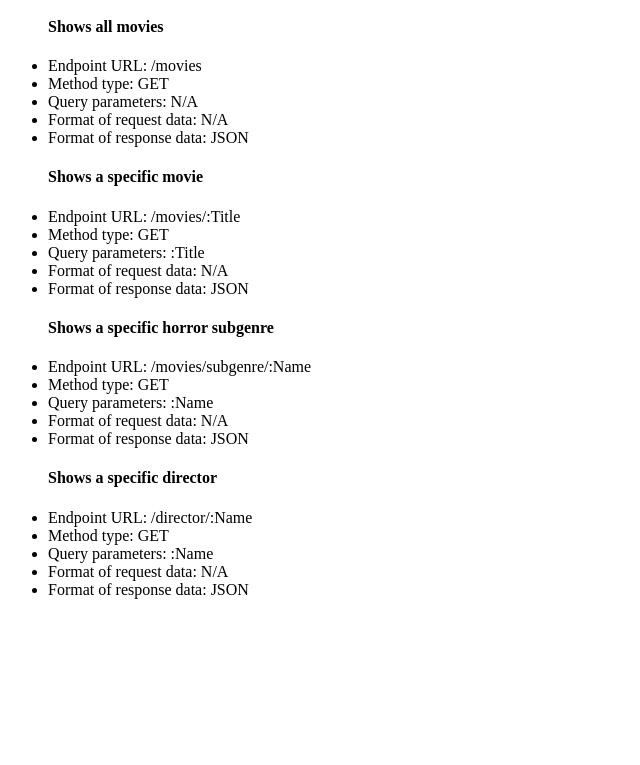
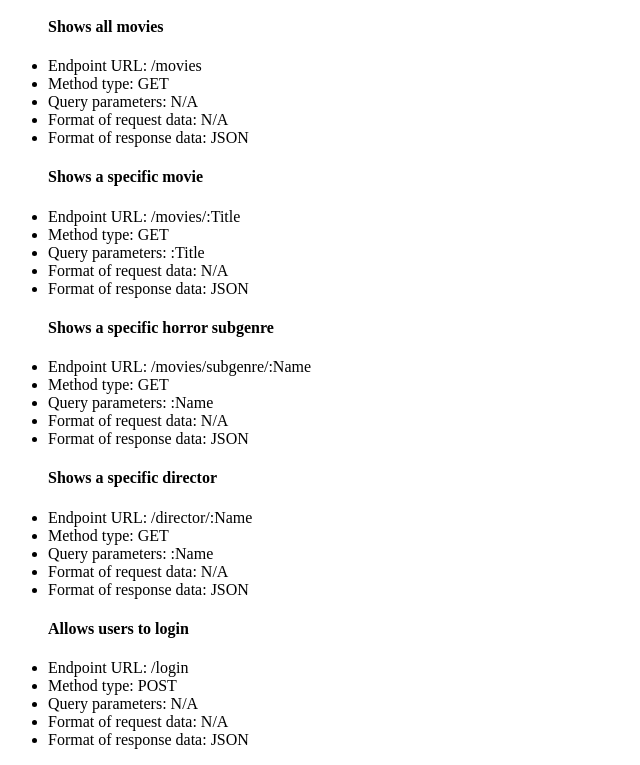
Before and after one commit to SarJohnson/movie_api, a website: page public/documentation.html in a window 1280 px wide. Shown: the part 872-1637 px from the top of the page, without its empty margins (0-640 px from the left). Before the commit the page ends 1487 px from the top, so only its background shows below. Drawn offline with Linux system fonts and the light colour scheme.

Commit message:
Added login endpoint to documentation

```diff
--- a/public/documentation.html
+++ b/public/documentation.html
@@ -165,6 +165,23 @@
             Format of response data: JSON
         </li>
     </ul>
+    <ul> <h4>Allows users to login</h4>
+        <li>
+            Endpoint URL: /login
+        </li>
+        <li>
+            Method type: POST
+        </li>
+        <li>
+            Query parameters: N/A
+        </li>
+        <li>
+            Format of request data: N/A
+        </li>
+        <li>
+            Format of response data: JSON
+        </li>
+    </ul>
 </body>
 
 </html>
```
